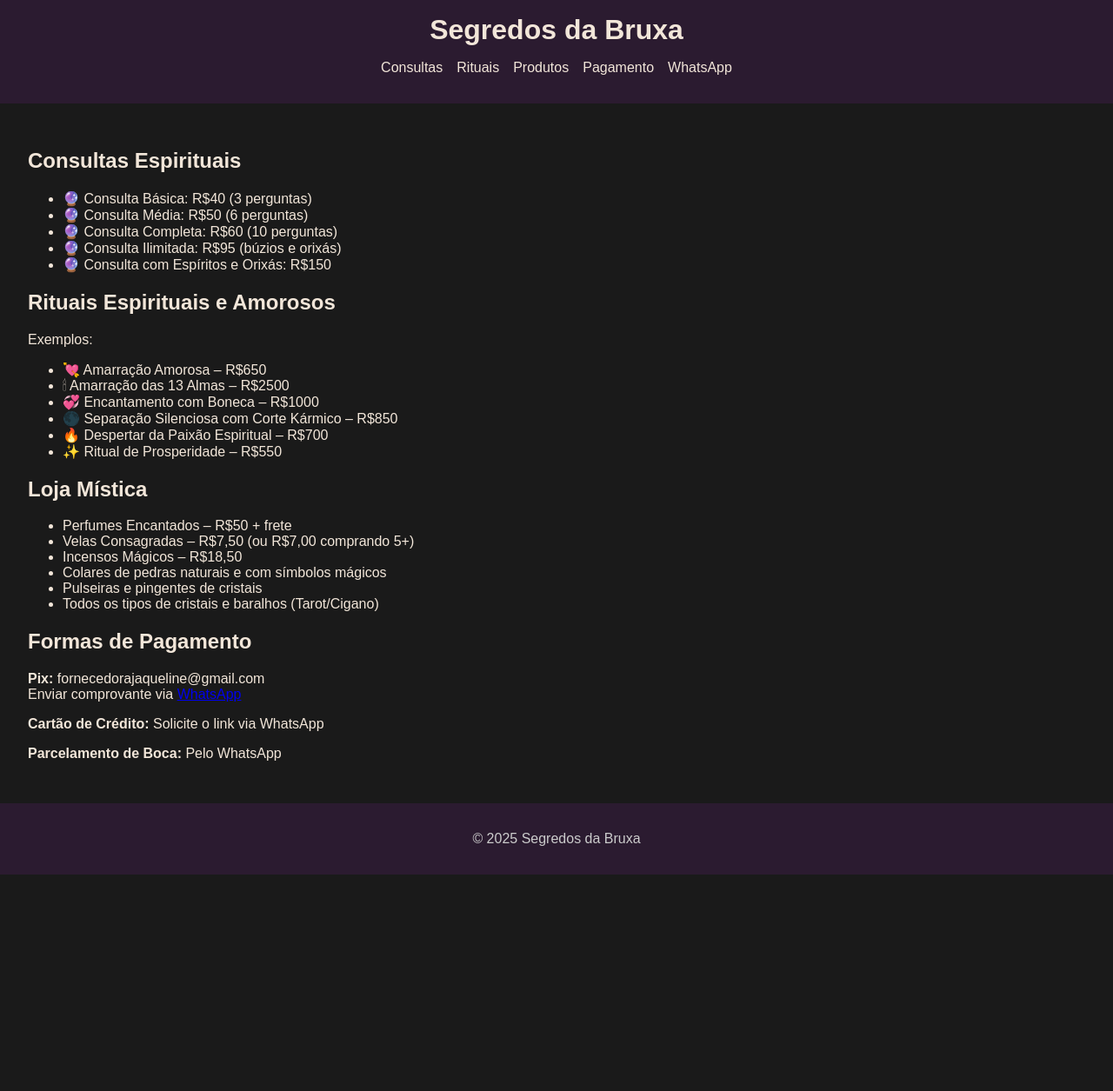
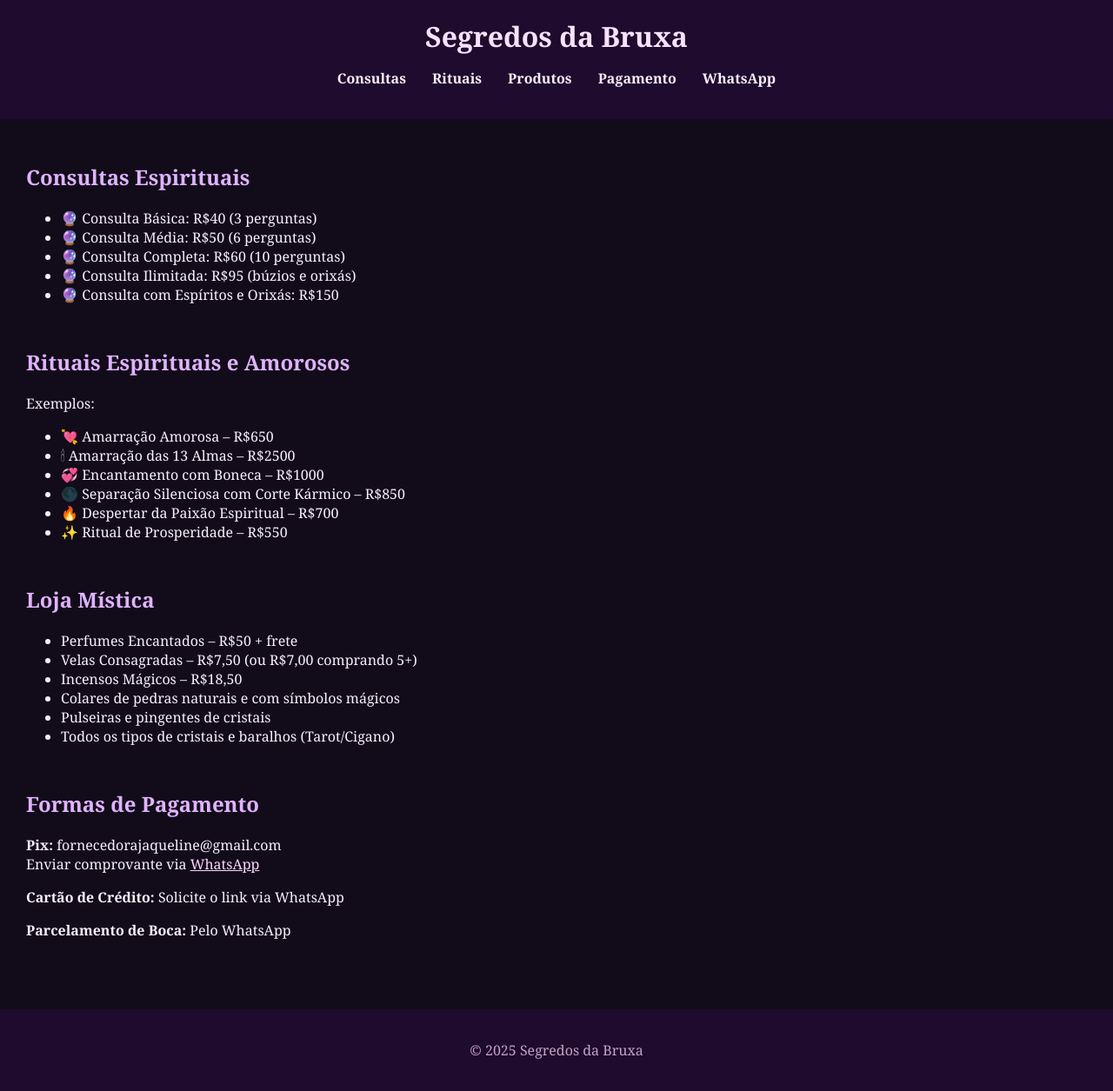
Before and after one commit to segredosdabruxa/segredosdabruxa.github.io, a plain HTML site: page index.html in a window 1280 px wide. Shown: the whole page at 87% size. Before the commit the page ends 1006 px from the top, so only its background shows below. Drawn offline with Linux system fonts and the light colour scheme.

Commit message:
Update style.css

```diff
--- a/style.css
+++ b/style.css
@@ -1,37 +1,49 @@
 
 body {
-  font-family: Arial, sans-serif;
-  background: #1a1a1a;
-  color: #f2e6d9;
+  background-color: #120c1a;
+  color: #fbeeff;
+  font-family: 'Georgia', serif;
   margin: 0;
   padding: 0;
 }
 header {
-  background: #2b1b30;
-  padding: 1rem;
+  background-color: #1e0b2d;
+  padding: 20px;
   text-align: center;
 }
 header h1 {
   margin: 0;
-  font-size: 2rem;
+  color: #f8e1ff;
 }
 nav ul {
   list-style: none;
-  padding: 0;
   display: flex;
   justify-content: center;
-  gap: 1rem;
+  padding: 0;
+}
+nav li {
+  margin: 0 15px;
 }
 nav a {
-  color: #f2e6d9;
+  color: #fbeeff;
   text-decoration: none;
+  font-weight: bold;
 }
 main {
-  padding: 2rem;
+  padding: 30px;
+}
+section {
+  margin-bottom: 50px;
+}
+h2 {
+  color: #e0b3ff;
 }
 footer {
-  background: #2b1b30;
-  color: #ccc;
+  background-color: #1e0b2d;
+  color: #c8a2c8;
   text-align: center;
-  padding: 1rem;
+  padding: 20px;
 }
+a {
+  color: #ffd6ff;
+}
```
